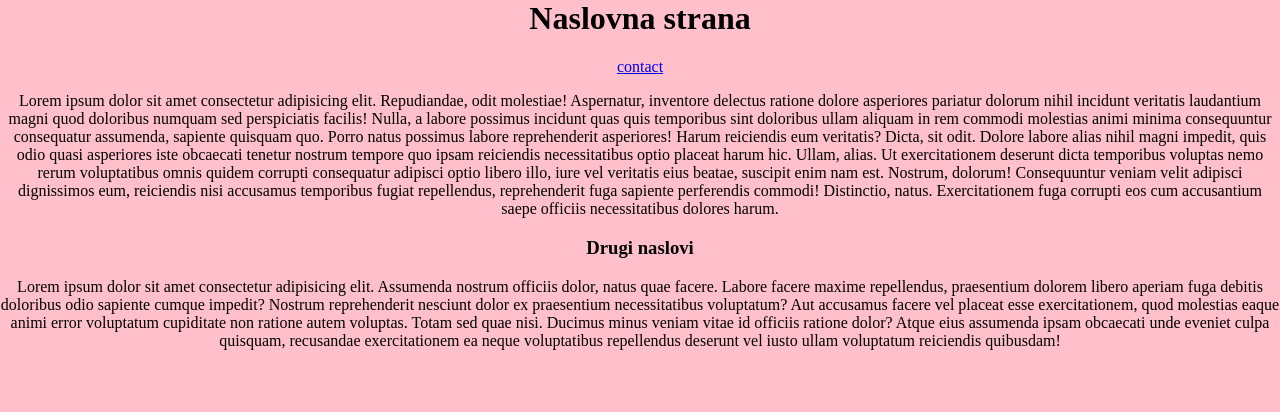
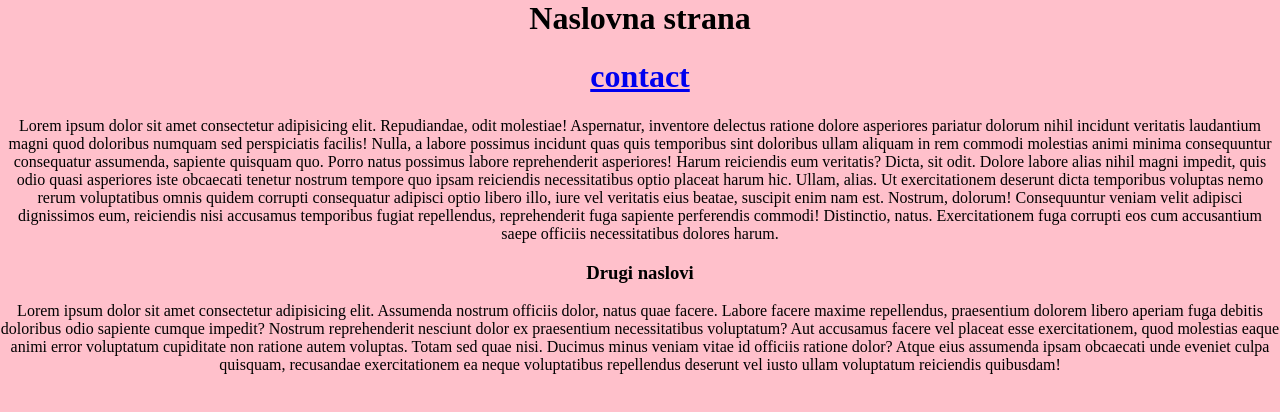
Before and after one commit to slava9744/sas-tutorijal, a plain HTML site: page index.html in a window 1280 px wide. Drawn offline with Linux system fonts and the light colour scheme.

Commit message:
popravak

```diff
--- a/index.html
+++ b/index.html
@@ -8,7 +8,7 @@
 </head>
 <body>
     <h1>Naslovna strana</h1>
-    <a href="/contact.html">contact</a>
+    <a href="/contact.html"><h1>contact</h1></a>
     <p>Lorem ipsum dolor sit amet consectetur adipisicing elit. Repudiandae, odit molestiae! Aspernatur, inventore delectus ratione dolore asperiores pariatur dolorum nihil incidunt veritatis laudantium magni quod doloribus numquam sed perspiciatis facilis!
     Nulla, a labore possimus incidunt quas quis temporibus sint doloribus ullam aliquam in rem commodi molestias animi minima consequuntur consequatur assumenda, sapiente quisquam quo. Porro natus possimus labore reprehenderit asperiores!
     Harum reiciendis eum veritatis? Dicta, sit odit. Dolore labore alias nihil magni impedit, quis odio quasi asperiores iste obcaecati tenetur nostrum tempore quo ipsam reiciendis necessitatibus optio placeat harum hic.
```
